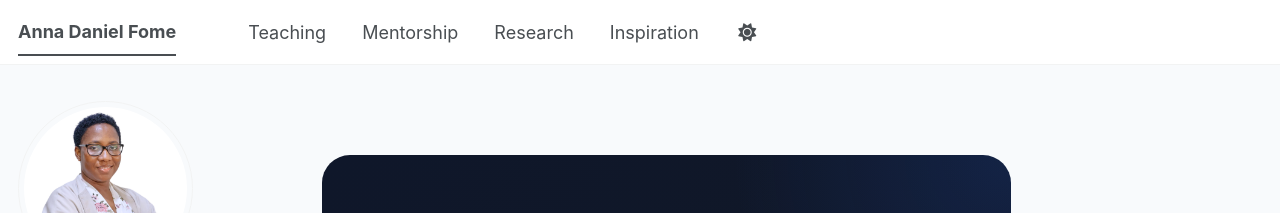
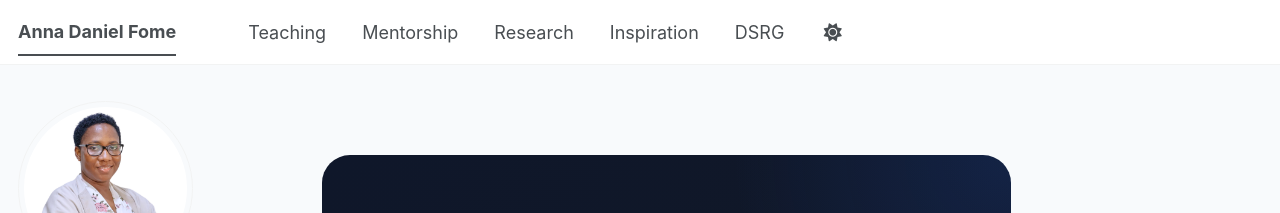
Before and after one commit to FomeA/FomeA.github.io, a Jekyll site: the page built from _pages/about.html, in a window 1280 px wide. Shown: the top 213 px of the page. Built offline with Jekyll 4.4.1, drawn with Linux system fonts in a browser that asks for light colours; some web fonts are replaced; a script bundle is joined from its source files by our own code; library files that are not in the unit come from our copies.

Commit message:
Update navigation.yml

```diff
--- a/_data/navigation.yml
+++ b/_data/navigation.yml
@@ -27,6 +27,9 @@ main:
   - title: "Inspiration"
     url: /inspiration/
 
+  - title: "DSRG"
+    url: /juco-dsg/
+
 qms101:
   - title: "Course Overview"
     url: /teaching/qms101/
```
